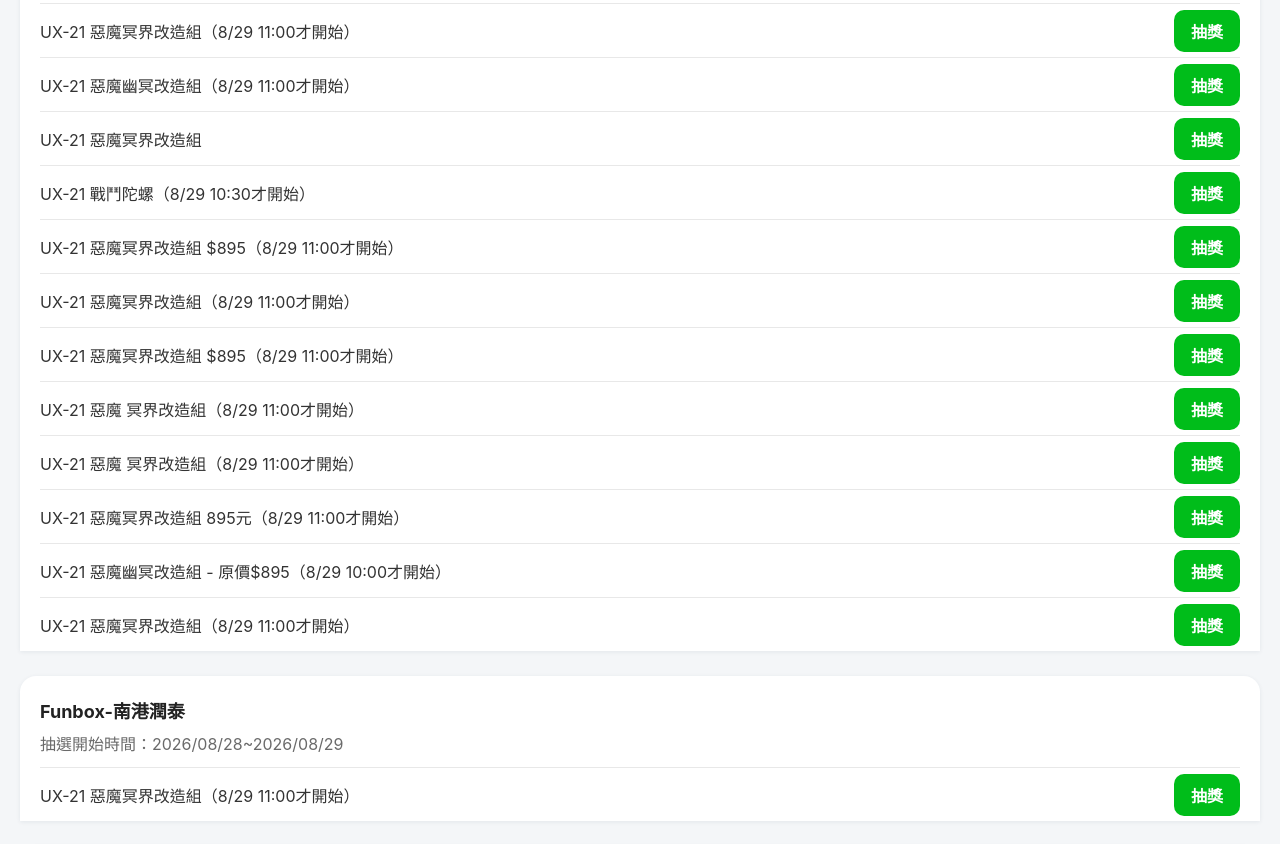
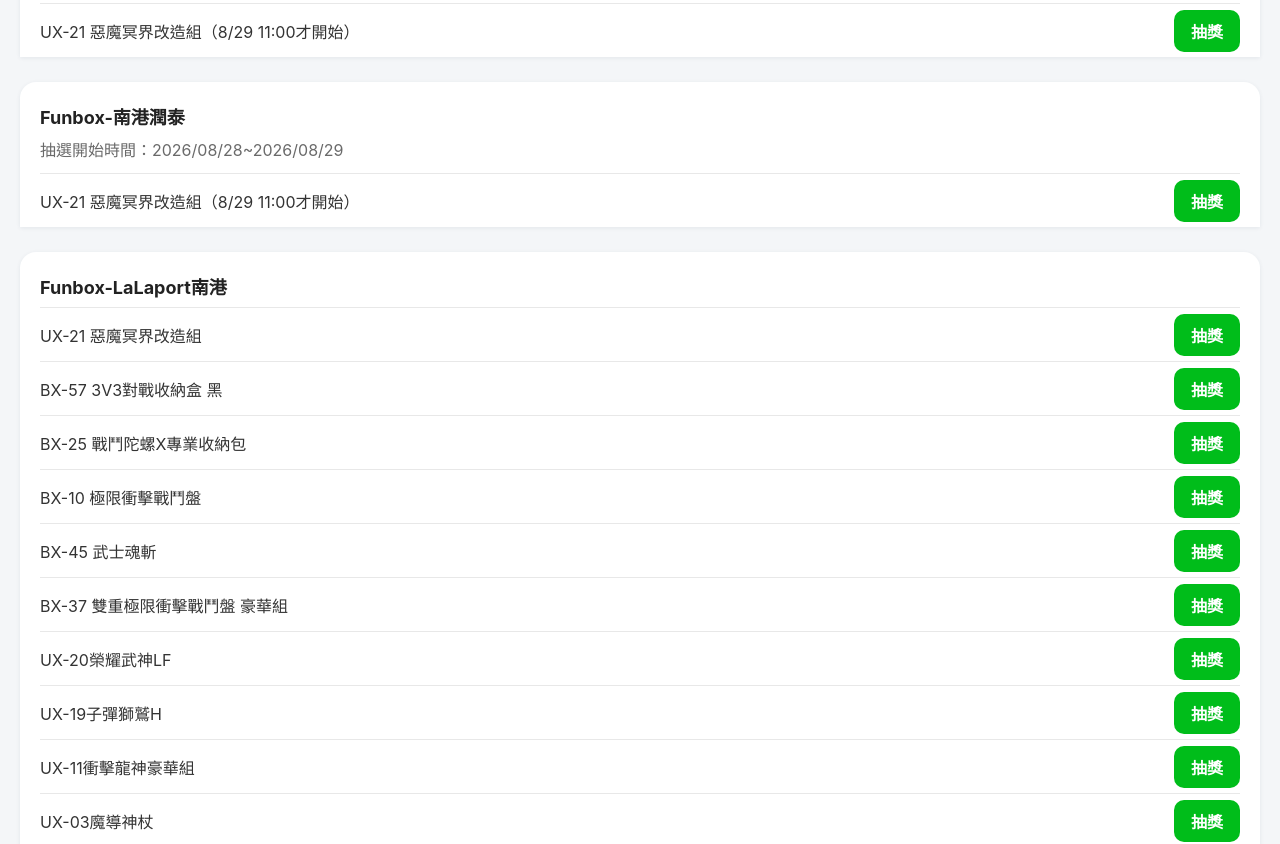
Before and after one commit to dongjhe/funbox-line-giveaway, an Angular app: page / in a window 1280 px wide. Shown: the part 868-1712 px from the top of the page. Built offline with nearby package versions, Linux system fonts and the light colour scheme.

Commit message:
Fix UX-21 store assignments

```diff
--- a/src/app/giveaway-data.ts
+++ b/src/app/giveaway-data.ts
@@ -56,20 +56,6 @@
         { name: 'UX-02 惡魔戰錘', url: 'https://lin.ee/suYW8By' },
         { name: 'CX-18 腕龍鞭打 隨機強化組', url: 'https://lin.ee/XoUgnBE' },
         { name: 'UX-21 惡魔冥界改造組（8/29 11:00才開始）', url: 'https://lin.ee/QsQzRTL' },
-        { name: 'UX-21 惡魔幽冥改造組（8/29 11:00才開始）', url: 'https://lin.ee/UKM6TKK' },
-        { name: 'UX-21 惡魔冥界改造組', url: 'https://lin.ee/Xqa4sFy' },
-        { name: 'UX-21 戰鬥陀螺（8/29 10:30才開始）', url: 'https://lin.ee/Xo7D2Lr' },
-        { name: 'UX-21 惡魔冥界改造組 $895（8/29 11:00才開始）', url: 'https://lin.ee/rJR0bl3' },
-        { name: 'UX-21 惡魔冥界改造組（8/29 11:00才開始）', url: 'https://lin.ee/yjWrZ5V' },
-        { name: 'UX-21 惡魔冥界改造組 $895（8/29 11:00才開始）', url: 'https://lin.ee/YNOqqPO' },
-        { name: 'UX-21 惡魔 冥界改造組（8/29 11:00才開始）', url: 'https://lin.ee/w9EtprO' },
-        { name: 'UX-21 惡魔 冥界改造組（8/29 11:00才開始）', url: 'https://lin.ee/Z4UqYWp' },
-        { name: 'UX-21 惡魔冥界改造組 895元（8/29 11:00才開始）', url: 'https://lin.ee/oMumz50' },
-        {
-          name: 'UX-21 惡魔幽冥改造組 - 原價$895（8/29 10:00才開始）',
-          url: 'https://lin.ee/xXRH1Gc',
-        },
-        { name: 'UX-21 惡魔冥界改造組（8/29 11:00才開始）', url: 'https://lin.ee/7wPAWOB' },
       ],
     },
     {
@@ -156,6 +142,7 @@
       storeUrl: 'https://linevoom.line.me/user/_dXYFKzVX-ldfgeUOor_McfFTE_yJP7d54nPjxpQ',
       items: [
         { name: 'UX-20 榮耀女武神', url: 'https://lin.ee/wBvFN2J' },
+        { name: 'UX-21 惡魔幽冥改造組（8/29 11:00才開始）', url: 'https://lin.ee/UKM6TKK' },
         { name: 'BX-32 寬型極限衝擊戰鬥盤', url: 'https://lin.ee/VwXtHSw' },
         { name: 'BX-00 暴風天馬', url: 'https://lin.ee/qt4wA06' },
         { name: 'UX-02 惡魔戰錘', url: 'https://lin.ee/7pFR6OL' },
@@ -217,6 +204,7 @@
         { name: 'BX-57 3V3對戰收納盒（黑）', url: 'https://lin.ee/WrnejoZ' },
         { name: 'UX-02 惡魔戰鎚', url: 'https://lin.ee/pbZhX9A' },
         { name: 'UX-19 子彈獅鷲H', url: 'https://lin.ee/5JE24Ce' },
+        { name: 'UX-21 惡魔冥界改造組', url: 'https://lin.ee/Xqa4sFy' },
       ],
     },
     {
@@ -601,6 +589,7 @@
         { name: 'BX-51 旋風發射器(黑綠)(原價$250)：', url: 'https://lin.ee/Wa89sUG' },
         { name: 'BX-18 X旋風發射器(原價$250)：', url: 'https://lin.ee/tYg9wIb' },
         { name: 'BX-40 發射器(酒紅)(原價$250)：', url: 'https://lin.ee/snLupZo' },
+        { name: 'UX-21 戰鬥陀螺（8/29 10:30才開始）', url: 'https://lin.ee/Xo7D2Lr' },
       ],
     },
     {
@@ -637,6 +626,7 @@
         { name: 'UX-02 惡魔戰錘', url: 'https://lin.ee/QptFYwJ' },
         { name: 'BXG-01 烈焰飛鳳S', url: 'https://lin.ee/6Ug3BP7' },
         { name: 'BXG-04 銀牙烈虎S', url: 'https://lin.ee/7FKDLby' },
+        { name: 'UX-21 惡魔冥界改造組 $895（8/29 11:00才開始）', url: 'https://lin.ee/rJR0bl3' },
       ],
     },
     {
@@ -786,7 +776,7 @@
     {
       store: 'Funbox-嘉義遠東',
       storeUrl: 'https://www.facebook.com/profile.php?id=61592768918548',
-      items: [],
+      items: [{ name: 'UX-21 惡魔冥界改造組（8/29 11:00才開始）', url: 'https://lin.ee/yjWrZ5V' }],
     },
     {
       store: 'Funbox 嘉義三越店',
@@ -808,6 +798,12 @@
       ],
     },
     {
+      store: 'Funbox-漢神巨蛋店',
+      items: [
+        { name: 'UX-21 惡魔冥界改造組 895元（8/29 11:00才開始）', url: 'https://lin.ee/oMumz50' },
+      ],
+    },
+    {
       store: 'Funbox 高雄大立店',
       startTime: '2026/08/28~2026/08/29',
       items: [
@@ -818,6 +814,21 @@
       store: 'Funbox高雄sogo店',
       startTime: '2026/08/28~2026/08/29',
       items: [{ name: 'UX-21 惡魔冥界改造組（8/29 11:00才開始）', url: 'https://lin.ee/O5iJ3Vk' }],
+    },
+    {
+      store: 'Funbox 高雄大遠百店',
+      startTime: '2026/08/28~2026/08/29',
+      items: [{ name: 'UX-21 惡魔冥界改造組（8/29 11:00才開始）', url: 'https://lin.ee/7wPAWOB' }],
+    },
+    {
+      store: '來玩聚-新楠店',
+      startTime: '2026/08/28~2026/08/29',
+      items: [
+        {
+          name: 'UX-21 惡魔幽冥改造組 - 原價$895（8/29 10:00才開始）',
+          url: 'https://lin.ee/xXRH1Gc',
+        },
+      ],
     },
     {
       store: 'funbox大魯閣新光',
@@ -917,6 +928,7 @@
         { name: 'CX-18 腕龍鞭打 隨機強化組', url: 'https://lin.ee/oBvdgWL' },
         { name: 'UX-02 惡魔戰錘', url: 'https://lin.ee/Zt7J2Pn' },
         { name: 'UX-19 子彈獅鷲H', url: 'https://lin.ee/pcVXTlD' },
+        { name: 'UX-21 惡魔冥界改造組 $895（8/29 11:00才開始）', url: 'https://lin.ee/YNOqqPO' },
         { name: 'BXG-01 烈焰飛鳳S', url: 'https://lin.ee/VhXG0yz' },
         { name: 'BXG-04 銀牙烈虎S', url: 'https://lin.ee/wEbR0Q7' },
       ],
@@ -925,6 +937,16 @@
       store: 'funbox-台南新天地',
       startTime: '2026/08/28~2026/08/29',
       items: [{ name: 'UX-21 惡魔冥界改造組（8/29 11:00才開始）', url: 'https://lin.ee/uP2vgL3' }],
+    },
+    {
+      store: 'Funbox 台南三井店',
+      startTime: '2026/08/28~2026/08/29',
+      items: [{ name: 'UX-21 惡魔 冥界改造組（8/29 11:00才開始）', url: 'https://lin.ee/w9EtprO' }],
+    },
+    {
+      store: 'FUNBOX 台南遠百',
+      startTime: '2026/08/28~2026/08/29',
+      items: [{ name: 'UX-21 惡魔 冥界改造組（8/29 11:00才開始）', url: 'https://lin.ee/Z4UqYWp' }],
     },
   ],
   苗栗縣: [
```
